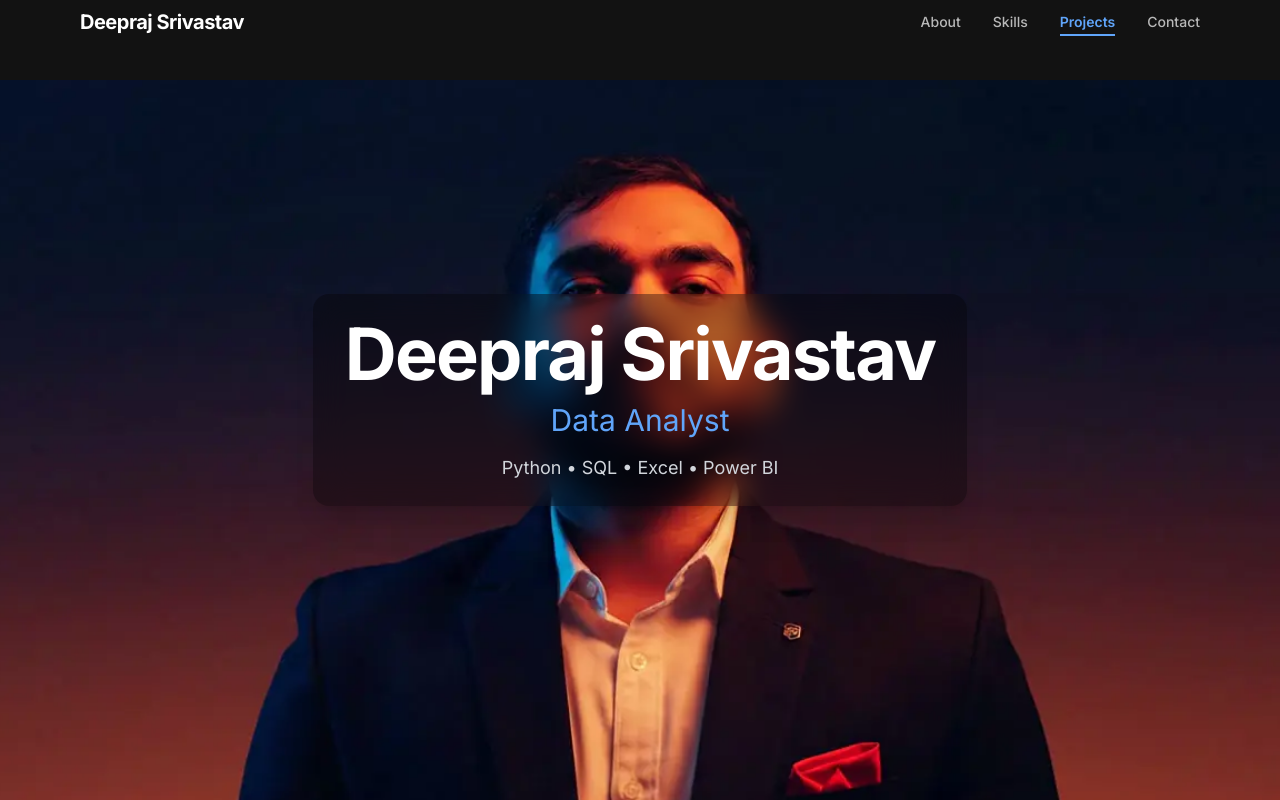
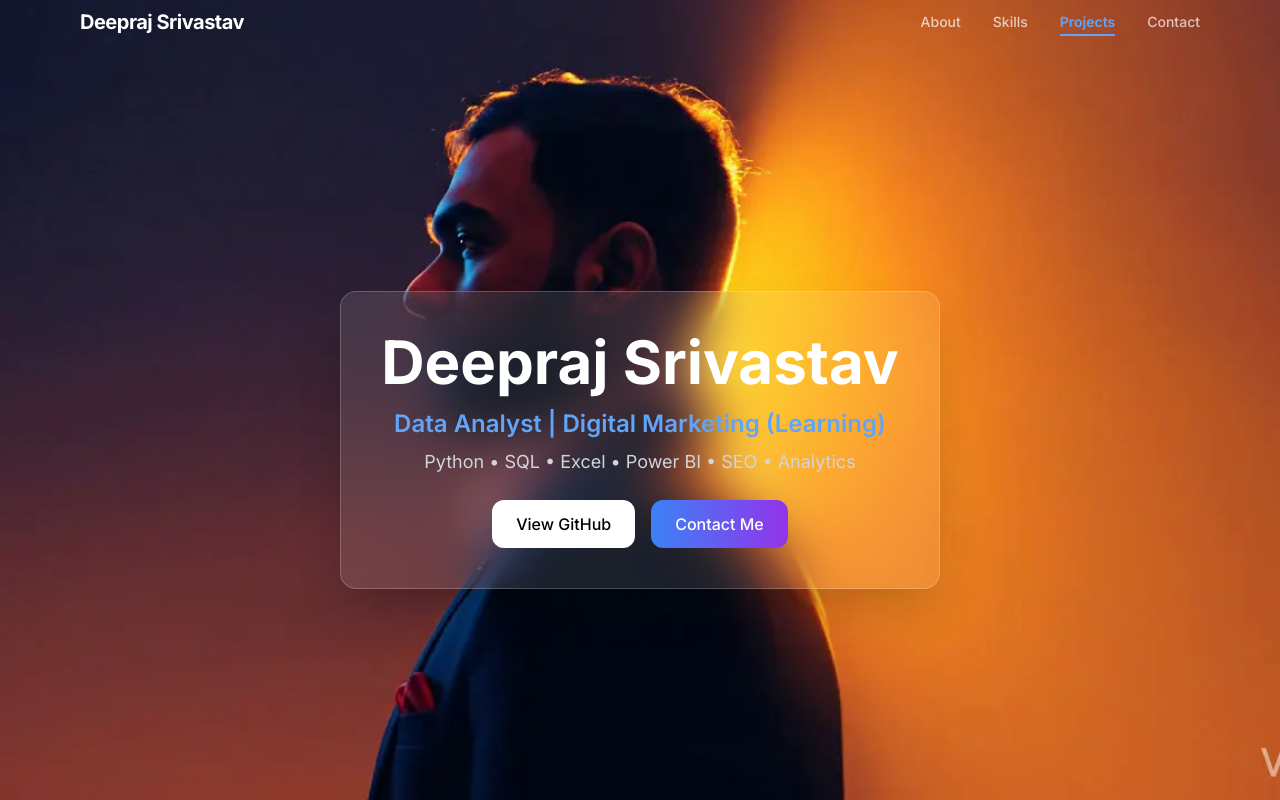
Before and after one commit to iamdeepraj9119/portfolio, a Next.js app: page / in a window 1280 px wide. Shown: the top 800 px of the page. Built offline with nearby package versions, Linux system fonts and the light colour scheme.

Commit message:
premium hero section added

```diff
--- a/app/page.tsx
+++ b/app/page.tsx
@@ -11,19 +11,63 @@ export default function Home() {
       {/* 🔥 Navbar */}
       <Navbar />
 
-      {/* ✅ ONLY animation here */}
-      <section className="relative w-full pt-20">
+      {/* ================= HERO ================= */}
+      <section className="relative w-full h-screen flex items-center justify-center pt-20">
+
+        {/* Background Animation */}
         <ScrollyCanvas />
         <Overlay />
+
+        {/* 🔥 HERO CONTENT */}
+        <div className="absolute z-10 text-center px-4">
+
+          <div className="bg-white/10 backdrop-blur-xl border border-white/20 px-6 py-8 sm:px-10 sm:py-10 rounded-2xl shadow-2xl">
+
+            <h1 className="text-3xl sm:text-5xl md:text-6xl font-bold mb-4">
+              Deepraj Srivastav
+            </h1>
+
+            <p className="text-lg sm:text-xl md:text-2xl text-blue-400 font-semibold mb-2">
+              Data Analyst | Digital Marketing (Learning)
+            </p>
+
+            <p className="text-gray-300 text-sm sm:text-base md:text-lg mb-6">
+              Python • SQL • Excel • Power BI • SEO • Analytics
+            </p>
+
+            {/* 🔥 Buttons */}
+            <div className="flex flex-col sm:flex-row gap-4 justify-center">
+
+              <a
+                href="https://github.com/iamdeepraj9119"
+                target="_blank"
+                className="px-6 py-3 bg-white text-black rounded-xl font-medium hover:scale-105 transition"
+              >
+                View GitHub
+              </a>
+
+              <a
+                href="#contact"
+                className="px-6 py-3 bg-gradient-to-r from-blue-500 to-purple-600 rounded-xl font-medium hover:scale-105 transition"
+              >
+                Contact Me
+              </a>
+
+            </div>
+
+          </div>
+
+        </div>
+
       </section>
 
-      {/* ✅ Sections */}
+      {/* ================= SECTIONS ================= */}
       <Sections />
 
-      {/* ✅ Projects */}
+      {/* ================= PROJECTS ================= */}
       <Projects />
 
-      {/* ✅ Footer */}
+      {/* ================= FOOTER ================= */}
       <footer className="w-full py-12 text-center text-white/30 text-sm bg-[#121212] border-t border-white/5">
         <p>©️ {new Date().getFullYear()} Deepraj Srivastav. All rights reserved.</p>
       </footer>
```
